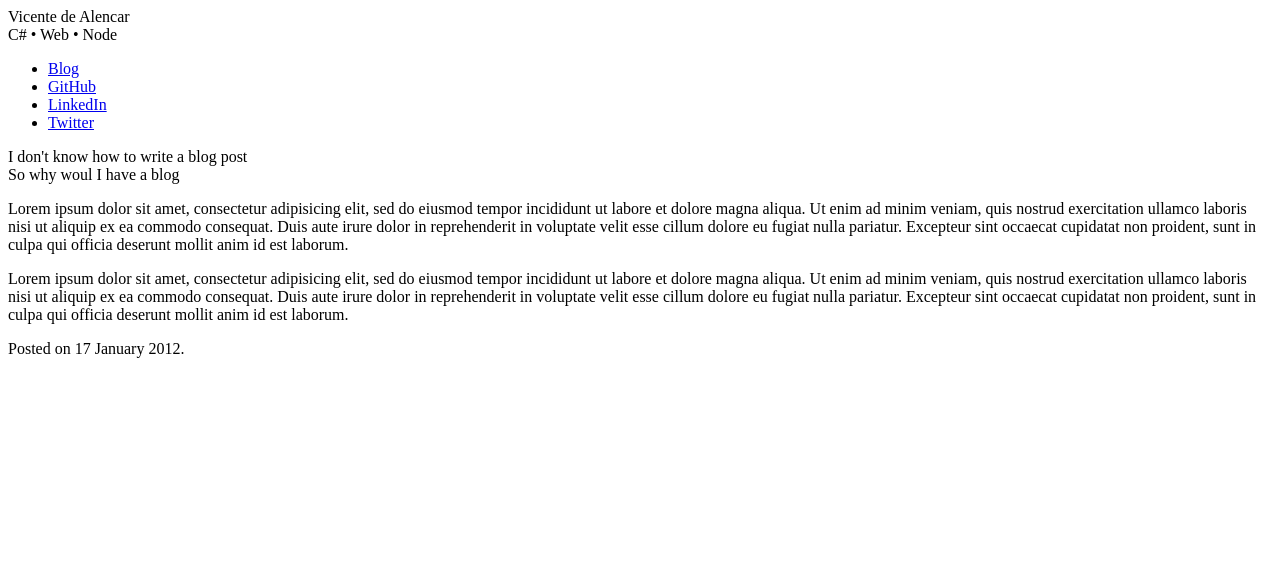
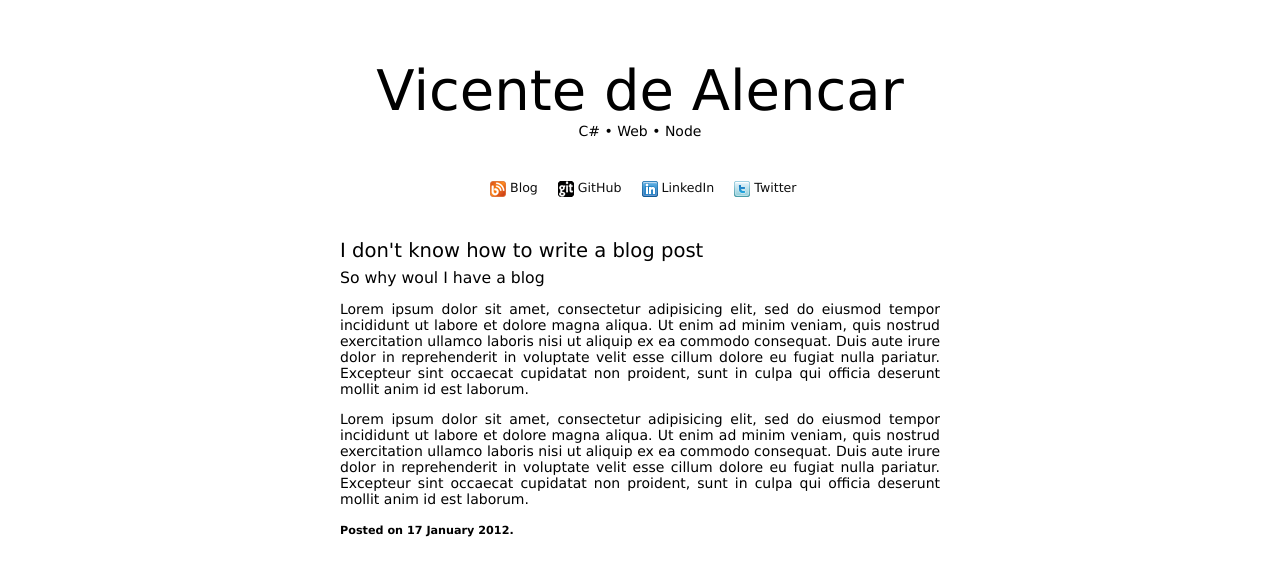
Before and after one commit to felipeleusin/blog, a Jekyll site: the page built from _posts/2012-01-17-I-dont-know-how-to-write-a-blog-post.md, in a window 1280 px wide. Shown: the top 576 px of the page. Built offline with Jekyll 4.4.1, drawn with Linux system fonts in a browser that asks for light colours.

Commit message:
ralative paths sux...

```diff
--- a/_layouts/default.html
+++ b/_layouts/default.html
@@ -3,7 +3,7 @@
   <head>
     <meta charset="utf-8" />
     <title>{{ page.heading }}{% if page.subheading %} - {{ page.subheading }}{% endif %}</title>
-    <link rel="stylesheet" href="stylesheets/style.css" />
+    <link rel="stylesheet" href="/blog/stylesheets/style.css" />
   </head>
   <body>
     <div id="wrapper">
```
